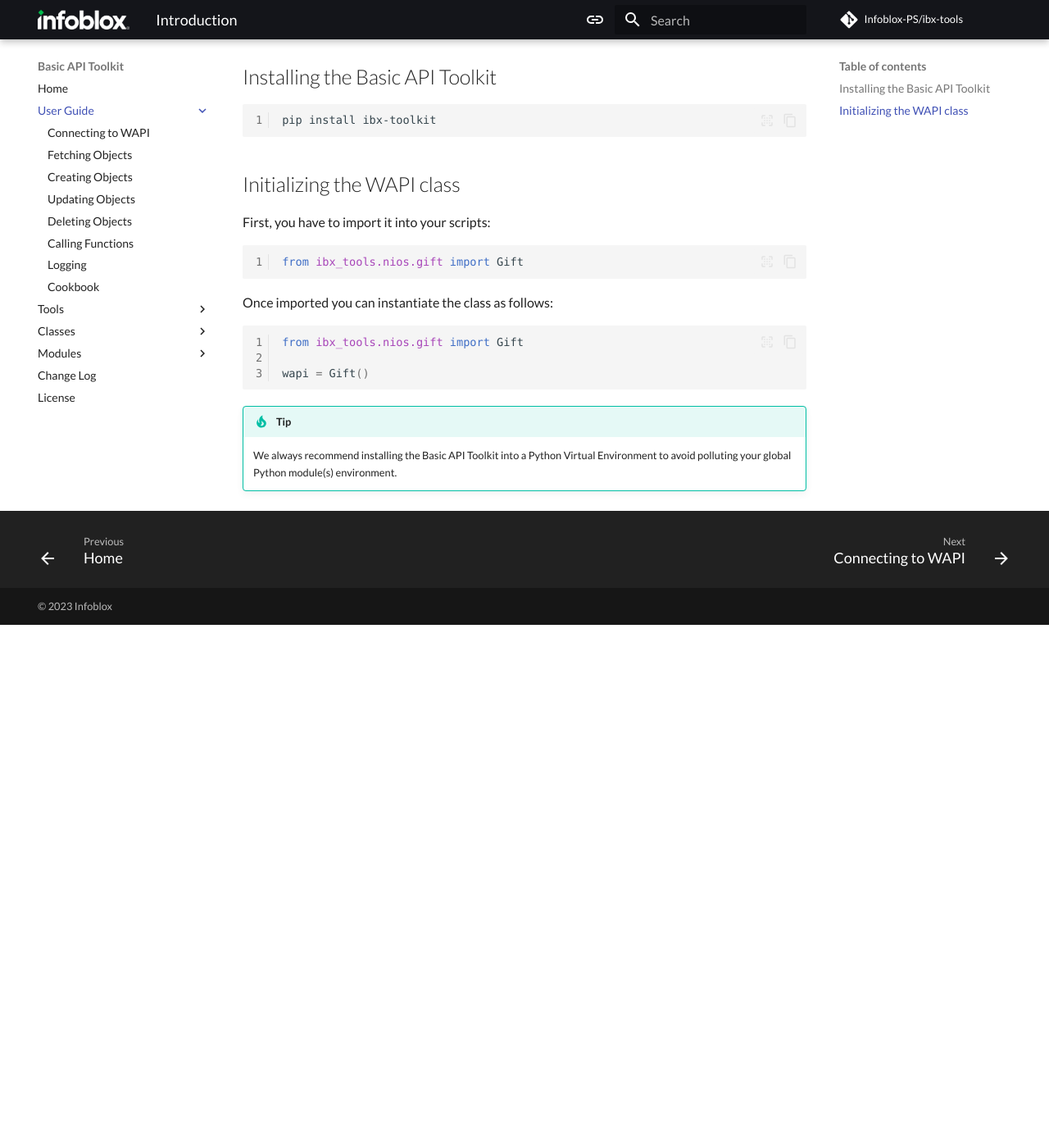
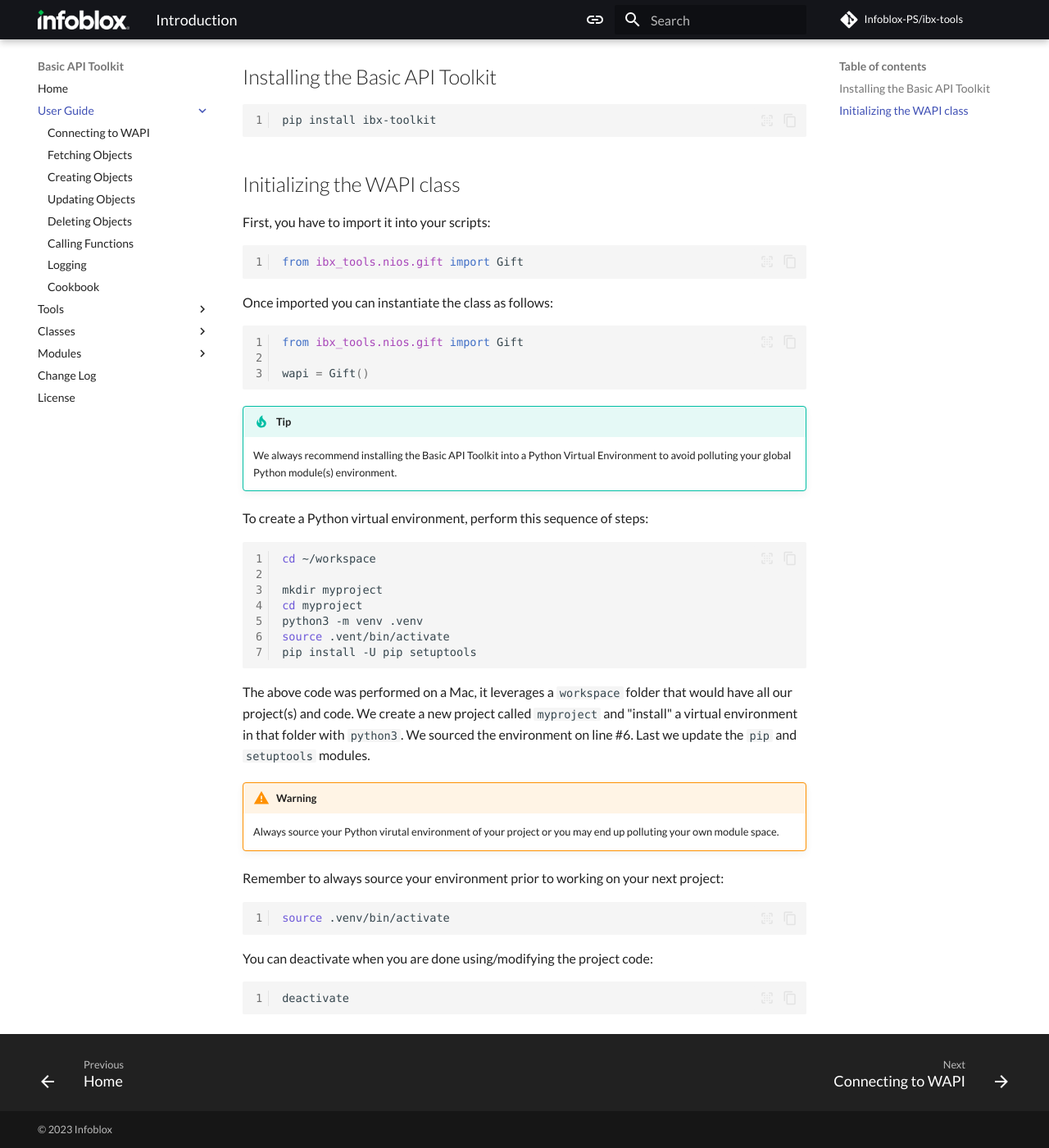
Before and after one commit to Infoblox-PS/ibx-sdk, an MkDocs documentation site: the page built from docs/user_guide/index.md, in a window 1280 px wide and 1400 px high, scrolled down 826 px. Shown: the whole window at 82% size. Built offline with MkDocs 1.6.1 and Material for MkDocs 9.7.7, drawn with Linux system fonts in a browser that asks for light colours; some web fonts are replaced; comment, search, counter and statistics services are not loaded; before the commit the page ends 1588 px from its top, so only the background shows below that.

Commit message:
additional info about python virtual environments

````diff
--- a/docs/user_guide/index.md
+++ b/docs/user_guide/index.md
@@ -51,3 +51,36 @@
 
     We always recommend installing the Basic API Toolkit into a Python Virtual Environment to
     avoid polluting your global Python module(s) environment.
+
+To create a Python virtual environment, perform this sequence of steps:
+
+```shell
+cd ~/workspace
+
+mkdir myproject
+cd myproject
+python3 -m venv .venv
+source .vent/bin/activate
+pip install -U pip setuptools
+```
+The above code was performed on a Mac, it leverages a `workspace` folder that would have all our
+project(s) and code. We create a new project called `myproject` and "install" a virtual
+environment in that folder with `python3`. We sourced the environment on line #6. Last we update
+the `pip` and `setuptools` modules.
+
+!!! warning
+
+    Always source your Python virutal environment of your project or you may end up polluting
+    your own module space.
+
+Remember to always source your environment prior to working on your next project:
+
+```shell
+source .venv/bin/activate
+```
+
+You can deactivate when you are done using/modifying the project code:
+
+```shell
+deactivate
+```
````
